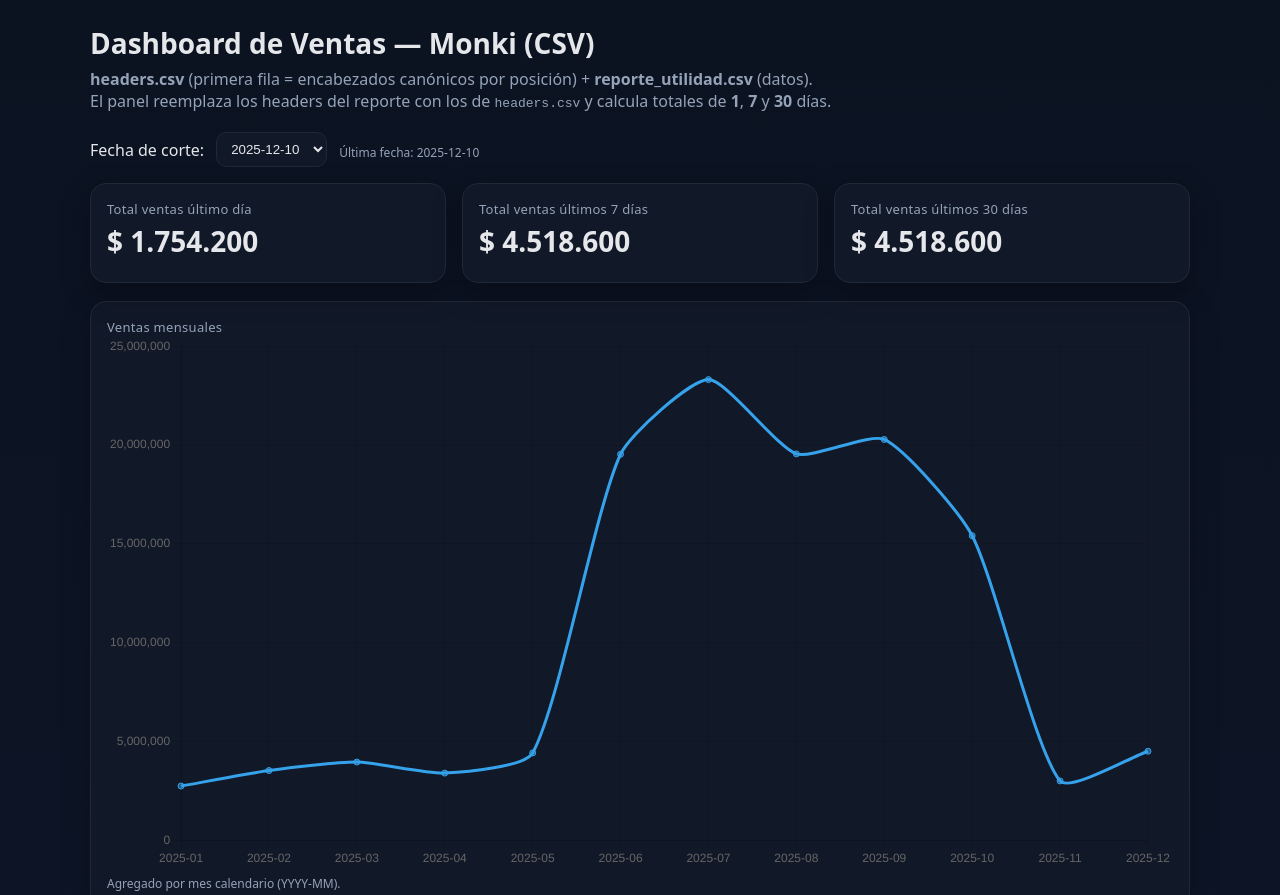
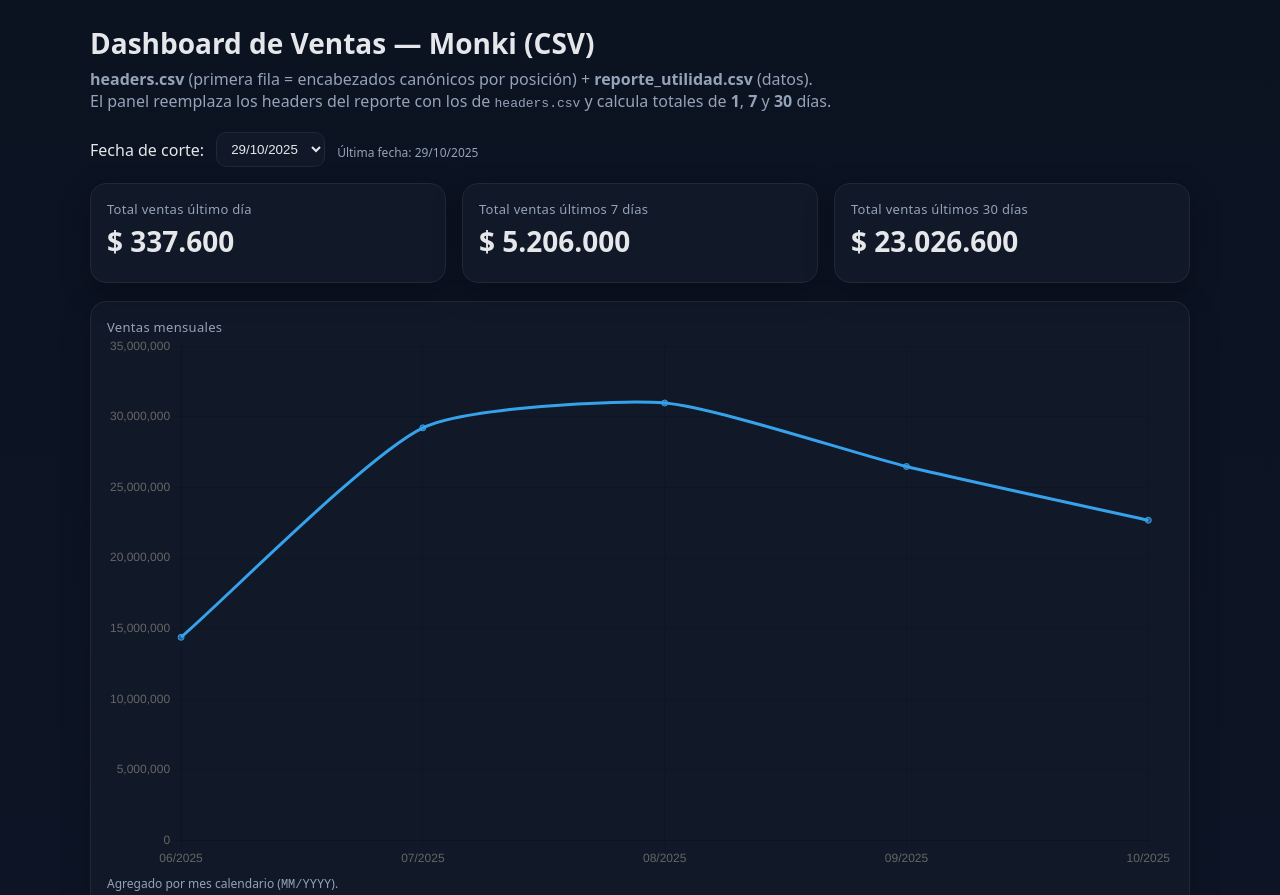
Before and after one commit to heladosmonki-svg/monki-dashboard, a plain HTML site: page index.html in a window 1280 px wide. Shown: the top 895 px of the page. Drawn offline with nearby package versions, Linux system fonts and the light colour scheme.

Commit message:
Add files via upload

```diff
--- a/index.html
+++ b/index.html
@@ -71,14 +71,14 @@
     <div class="card chart-card">
       <div class="kpi-title">Ventas mensuales</div>
       <canvas id="chartMonthly"></canvas>
-      <div class="legend">Agregado por mes calendario (YYYY-MM).</div>
+      <div class="legend">Agregado por mes calendario (<code>MM/YYYY</code>).</div>
     </div>
 
     <!-- Weekly chart SECOND (Mon–Sun) -->
     <div class="card chart-card">
       <div class="kpi-title">Ventas semanales (lunes a domingo)</div>
       <canvas id="chartWeekly"></canvas>
-      <div class="legend">La semana inicia el lunes y termina el domingo.</div>
+      <div class="legend">Las etiquetas muestran el <strong>lunes</strong> de cada semana en formato <code>DD/MM/YYYY</code>.</div>
     </div>
 
     <div class="card" style="margin-top:16px;">
@@ -106,19 +106,48 @@
 
   const fmtCOP = v => new Intl.NumberFormat('es-CO',{style:'currency',currency:'COP',maximumFractionDigits:0}).format(v||0);
 
-  function ymd(d){
-    const yyyy=d.getFullYear(), mm=String(d.getMonth()+1).padStart(2,'0'), dd=String(d.getDate()).padStart(2,'0');
+  // --- Formatting helpers (display) ---
+  function fmtDMY(d){
+    const dd=String(d.getDate()).padStart(2,'0');
+    const mm=String(d.getMonth()+1).padStart(2,'0');
+    const yyyy=d.getFullYear();
+    return `${dd}/${mm}/${yyyy}`;
+  }
+  function fmtMY(d){ // month/year for monthly labels
+    const mm=String(d.getMonth()+1).padStart(2,'0');
+    const yyyy=d.getFullYear();
+    return `${mm}/${yyyy}`;
+  }
+  function ymdISO(d){
+    const yyyy=d.getFullYear();
+    const mm=String(d.getMonth()+1).padStart(2,'0');
+    const dd=String(d.getDate()).padStart(2,'0');
     return `${yyyy}-${mm}-${dd}`;
   }
 
-  function parseDate(v){
+  // --- Parse dates assuming D/M/Y first ---
+  function parseDateDMYFirst(v){
     if(v instanceof Date) return v;
-    if(typeof v==='number') return new Date(v);
+    if(typeof v==='number') return new Date(v); // epoch ms fallback
+
     if(typeof v==='string'){
-      let t=Date.parse(v);
+      const s = v.trim();
+
+      // Try D/M/Y or D-M-Y (with optional time)
+      const m = s.match(/^(\d{1,2})[\/\-\.](\d{1,2})[\/\-\.](\d{2,4})(?:[ T](\d{1,2}):(\d{2})(?::(\d{2}))?)?$/);
+      if(m){
+        let dd = parseInt(m[1],10);
+        let mm = parseInt(m[2],10);
+        let yy = m[3].length===2 ? (2000 + parseInt(m[3],10)) : parseInt(m[3],10);
+        let HH = m[4]!=null ? parseInt(m[4],10) : 0;
+        let MI = m[5]!=null ? parseInt(m[5],10) : 0;
+        let SS = m[6]!=null ? parseInt(m[6],10) : 0;
+        return new Date(yy, mm-1, dd, HH, MI, SS);
+      }
+
+      // ISO-ish fallback (YYYY-MM-DD ...)
+      const t = Date.parse(s);
       if(!isNaN(t)) return new Date(t);
-      const m=v.match(/^(\d{1,2})\/(\d{1,2})\/(\d{4})$/);
-      if(m){ const d=+m[1], mo=+m[2], y=+m[3]; return new Date(y,mo-1,d); }
     }
     return null;
   }
@@ -152,22 +181,22 @@
   }
 
   function buildDaily(rows,dateKey,salesKey){
-    const m=new Map();
+    const m=new Map(); // key: ISO yyyy-mm-dd, val: sum
     for(const r of rows){
-      const d=parseDate(r[dateKey]);
+      const d=parseDateDMYFirst(r[dateKey]);
       if(!d) continue;
       let v=r[salesKey];
       if(v==null) continue;
       if(typeof v==='string') v=Number(v.replace(/[^0-9.-]/g,''));
       if(!isFinite(v)) continue;
-      const ds=ymd(new Date(d.getFullYear(),d.getMonth(),d.getDate()));
-      m.set(ds,(m.get(ds)||0)+v);
+      const key=ymdISO(new Date(d.getFullYear(),d.getMonth(),d.getDate()));
+      m.set(key,(m.get(key)||0)+v);
     }
     return [...m.entries()].sort((a,b)=>a[0].localeCompare(b[0]));
   }
 
   function getMonday(d) {
-    const day = d.getDay();
+    const day = d.getDay(); // 0=Sun,1=Mon,...
     const diff = (day === 0 ? -6 : 1 - day);
     const monday = new Date(d);
     monday.setDate(d.getDate() + diff);
@@ -176,54 +205,59 @@
   }
 
   function buildWeeklyFromDaily(dailyEntries){
-    const m=new Map();
-    for(const [ds, val] of dailyEntries){
-      const d=new Date(ds+'T00:00:00');
+    const m=new Map(); // key: Monday (ISO), val: sum
+    for(const [iso, val] of dailyEntries){
+      const d=new Date(iso+'T00:00:00');
       const mon=getMonday(d);
-      const key=ymd(mon);
+      const key=ymdISO(mon);
       m.set(key,(m.get(key)||0)+val);
     }
     return [...m.entries()].sort((a,b)=>a[0].localeCompare(b[0]));
   }
 
   function buildMonthlyFromDaily(dailyEntries){
-    const m=new Map();
-    for(const [ds, val] of dailyEntries){
-      const d=new Date(ds+'T00:00:00');
-      const key = d.getFullYear() + '-' + String(d.getMonth()+1).padStart(2,'0');
+    const m=new Map(); // key: first day of month (ISO), val: sum
+    for(const [iso, val] of dailyEntries){
+      const d=new Date(iso+'T00:00:00');
+      const key=ymdISO(new Date(d.getFullYear(), d.getMonth(), 1));
       m.set(key,(m.get(key)||0)+val);
     }
     return [...m.entries()].sort((a,b)=>a[0].localeCompare(b[0]));
   }
 
-  function sumWindow(entries,endStr,days){
-    const end=new Date(endStr+'T00:00:00');
+  function sumWindow(dailyEntries,endISO,days){
+    const end=new Date(endISO+'T00:00:00');
     const start=new Date(end);
     start.setDate(end.getDate()-(days-1));
     let s=0;
-    for(const[ds,v] of entries){
-      const d=new Date(ds+'T00:00:00');
+    for(const[iso,v] of dailyEntries){
+      const d=new Date(iso+'T00:00:00');
       if(d>=start&&d<=end) s+=v;
     }
     return s;
   }
 
-  function populateDates(entries){
+  function populateDates(dailyEntries){
     const sel=document.getElementById('endDate');
     sel.innerHTML='';
-    entries.forEach(([ds])=>{
+    dailyEntries.forEach(([iso])=>{
+      const d=new Date(iso+'T00:00:00');
       const o=document.createElement('option');
-      o.value=ds; o.textContent=ds;
+      o.value=iso;          // keep ISO for robust math
+      o.textContent=fmtDMY(d); // show DD/MM/YYYY
       sel.appendChild(o);
     });
-    if(entries.length) sel.value=entries[entries.length-1][0];
-    document.getElementById('lastDate').textContent=entries.length?'Última fecha: '+entries[entries.length-1][0]:'';
+    if(dailyEntries.length) sel.value=dailyEntries[dailyEntries.length-1][0];
+    const lastISO = dailyEntries.length ? dailyEntries[dailyEntries.length-1][0] : null;
+    document.getElementById('lastDate').textContent = lastISO ? ('Última fecha: '+fmtDMY(new Date(lastISO+'T00:00:00'))) : '';
   }
 
   let chartMonthly, chartWeekly;
   function renderMonthly(entries){
     const ctx=document.getElementById('chartMonthly');
-    const labels=entries.map(e=>e[0]);
+    const labels=entries.map(e=>{
+      const d=new Date(e[0]+'T00:00:00'); return fmtMY(d);
+    });
     const data  =entries.map(e=>e[1]);
     if(chartMonthly) chartMonthly.destroy();
     chartMonthly=new Chart(ctx,{
@@ -236,7 +270,7 @@
   }
   function renderWeekly(entries){
     const ctx=document.getElementById('chartWeekly');
-    const labels=entries.map(e=>e[0]);
+    const labels=entries.map(e=>fmtDMY(new Date(e[0]+'T00:00:00'))); // show Monday as DD/MM/YYYY
     const data  =entries.map(e=>e[1]);
     if(chartWeekly) chartWeekly.destroy();
     chartWeekly=new Chart(ctx,{
@@ -249,10 +283,10 @@
   }
 
   function refreshKpis(dailyEntries){
-    const endStr=document.getElementById('endDate').value;
-    document.getElementById('kpi1').textContent = fmtCOP(sumWindow(dailyEntries,endStr,1));
-    document.getElementById('kpi7').textContent = fmtCOP(sumWindow(dailyEntries,endStr,7));
-    document.getElementById('kpi30').textContent= fmtCOP(sumWindow(dailyEntries,endStr,30));
+    const endISO=document.getElementById('endDate').value;
+    document.getElementById('kpi1').textContent = fmtCOP(sumWindow(dailyEntries,endISO,1));
+    document.getElementById('kpi7').textContent = fmtCOP(sumWindow(dailyEntries,endISO,7));
+    document.getElementById('kpi30').textContent= fmtCOP(sumWindow(dailyEntries,endISO,30));
   }
 
   function parseCSV(url){
@@ -274,13 +308,13 @@
       if(!hdrRows.length) throw new Error('headers.csv está vacío.');
       if(!dataRows.length) throw new Error('reporte_utilidad.csv está vacío.');
 
+      // Replace report header by canonical (by position)
       const canonical = hdrRows[0].map(x=>(x??'').toString());
       if(!canonical.length) throw new Error('La primera fila de headers.csv está vacía.');
-      // replace data header row by position
       const width = Math.max((dataRows[0]||[]).length, canonical.length);
-      const newH = Array.from({length: width}, (_,i)=> canonical[i] ?? (dataRows[0]||[])[i] ?? ('col'+(i+1)));
-      dataRows[0] = newH;
+      dataRows[0] = Array.from({length: width}, (_,i)=> canonical[i] ?? (dataRows[0]||[])[i] ?? ('col'+(i+1)));
 
+      // Convert to objects
       const rows = (function(rows){
         const headers = rows[0].map(h=>(h??'').toString());
         return rows.slice(1).map(r=>{
@@ -307,7 +341,7 @@
 
       setStatus('OK', 'ok');
       log('Headers usados:', headers.join(' | '));
-      log('Fecha:', dateKey, ' • Ventas:', salesKey);
+      log('Fecha (lectura D/M/Y):', dateKey, ' • Ventas:', salesKey);
     }catch(e){
       setStatus('Error: '+e.message, 'err');
       log('Error:', e.stack || e.message);
```
